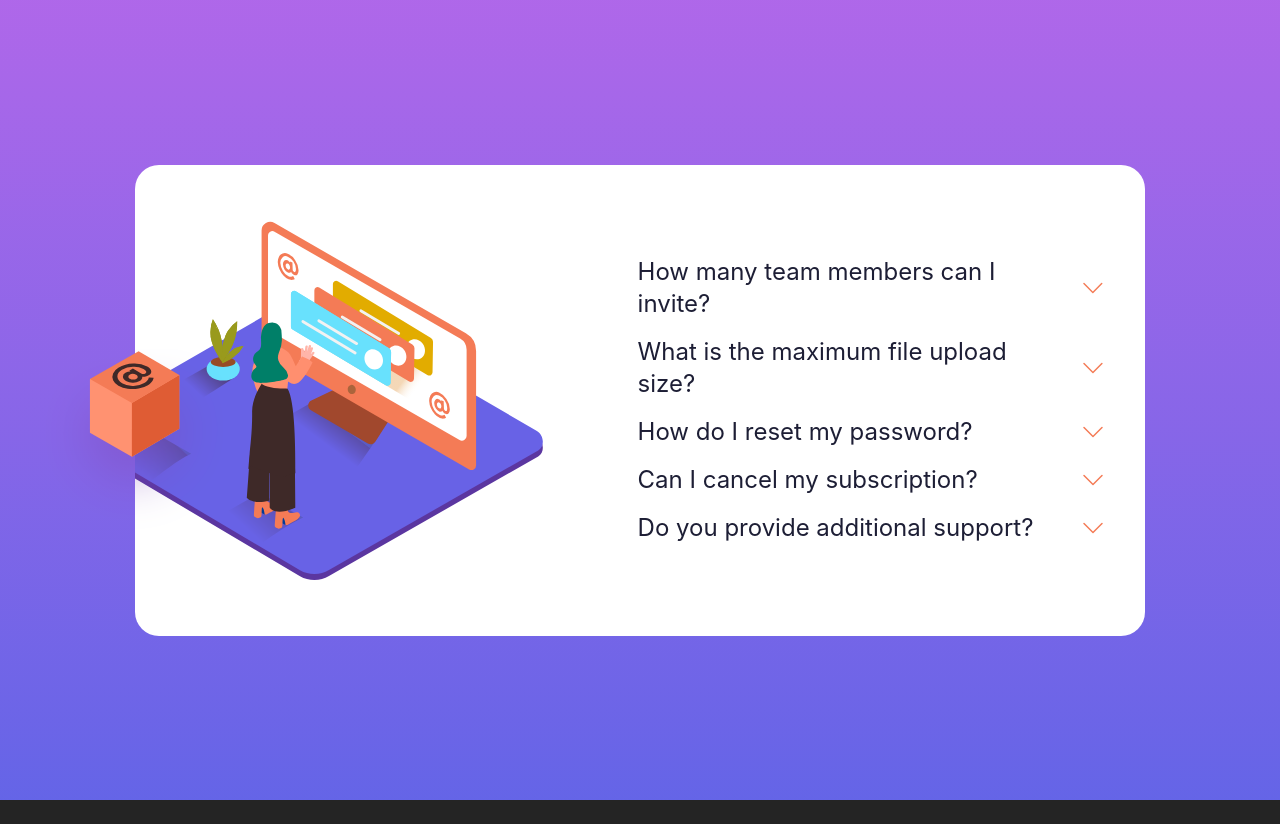
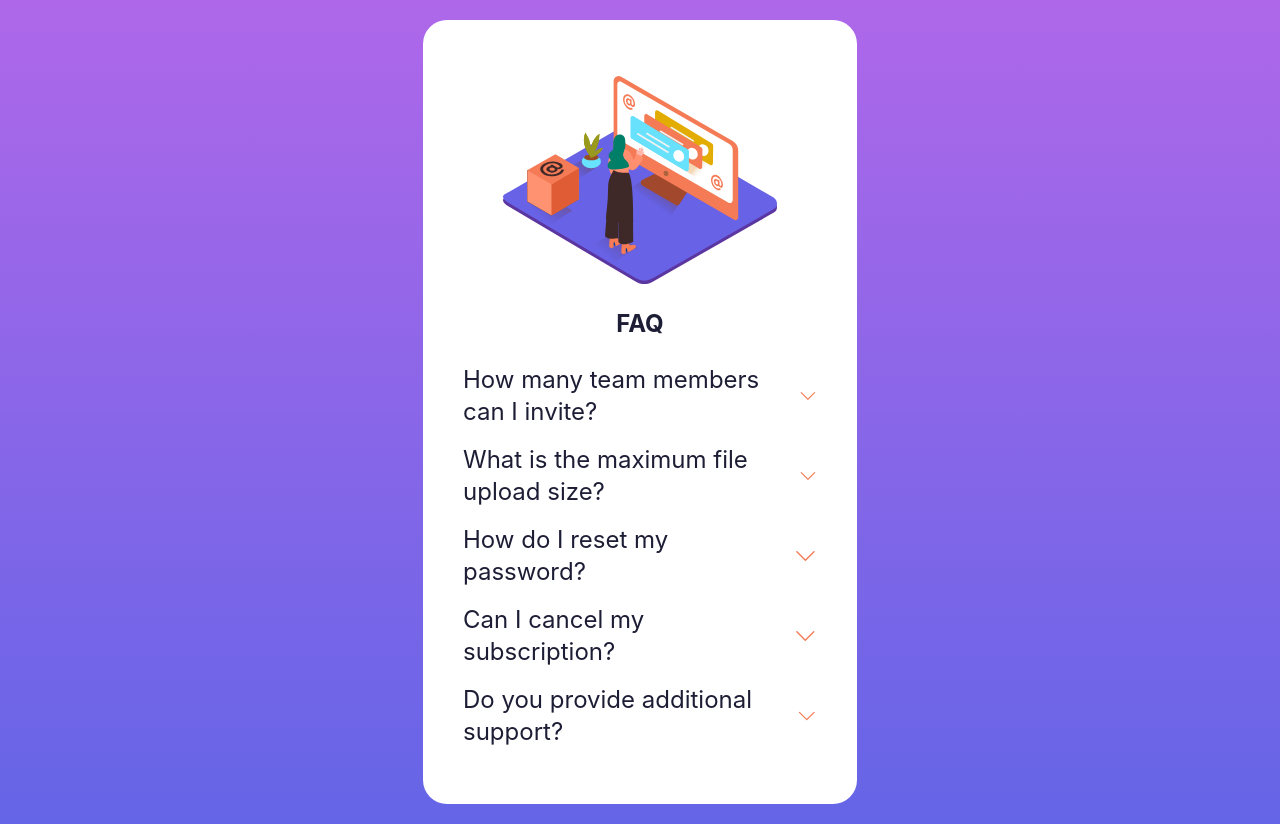
Before and after one commit to heiderick13/accordion, a React app: page / in a window 1280 px wide. Before the commit the page ends 800 px from the top, so only its background shows below. Built offline with nearby package versions, Linux system fonts and the light colour scheme; the HTML template or start-up script is replaced by a standard one.

Commit message:
:lipstick: set min-h / hide scrollbar

```diff
--- a/src/App.jsx
+++ b/src/App.jsx
@@ -1,21 +1,16 @@
 import Accordion from "./components/Accordion/Accordion";
 
-import desktopBox from "./assets/images/illustration-box-desktop.svg";
-import desktopWoman from "./assets/images/illustration-woman-online-desktop.svg";
+import woman from "./assets/images/illustration-woman-online-mobile.svg";
 
 function App() {
   return (
-    <div className="h-screen flex items-center justify-center bg-gradient-to-b from-soft-violet to-soft-blue text-verydark-desaturated-blue">
-      <div className="main-container relative bg-white rounded-3xl flex justify-between items-center gap-6 pe-10 py-14">
-        <div className="img-container h-full w-1/2 overflow-hidden ">
-          <img
-            className="absolute translate-y-32 -translate-x-24  z-20"
-            src={desktopBox}
-            alt=""
-          />
-          <img className=" -translate-x-16 z-10" src={desktopWoman} alt="" />
+    <div className="min-h-screen p-5 flex items-center justify-center bg-gradient-to-b from-soft-violet to-soft-blue text-verydark-desaturated-blue">
+      <div className="main-container max-w-[35%] bg-white rounded-3xl flex flex-col justify-center items-center gap-6 px-10 py-14">
+        <img className="h-52" src={woman} alt="" />
+        <div className="">
+          <h1 className="text-2xl text-center font-bold pb-6">FAQ</h1>
+          <Accordion />
         </div>
-        <Accordion />
       </div>
     </div>
   );
```
